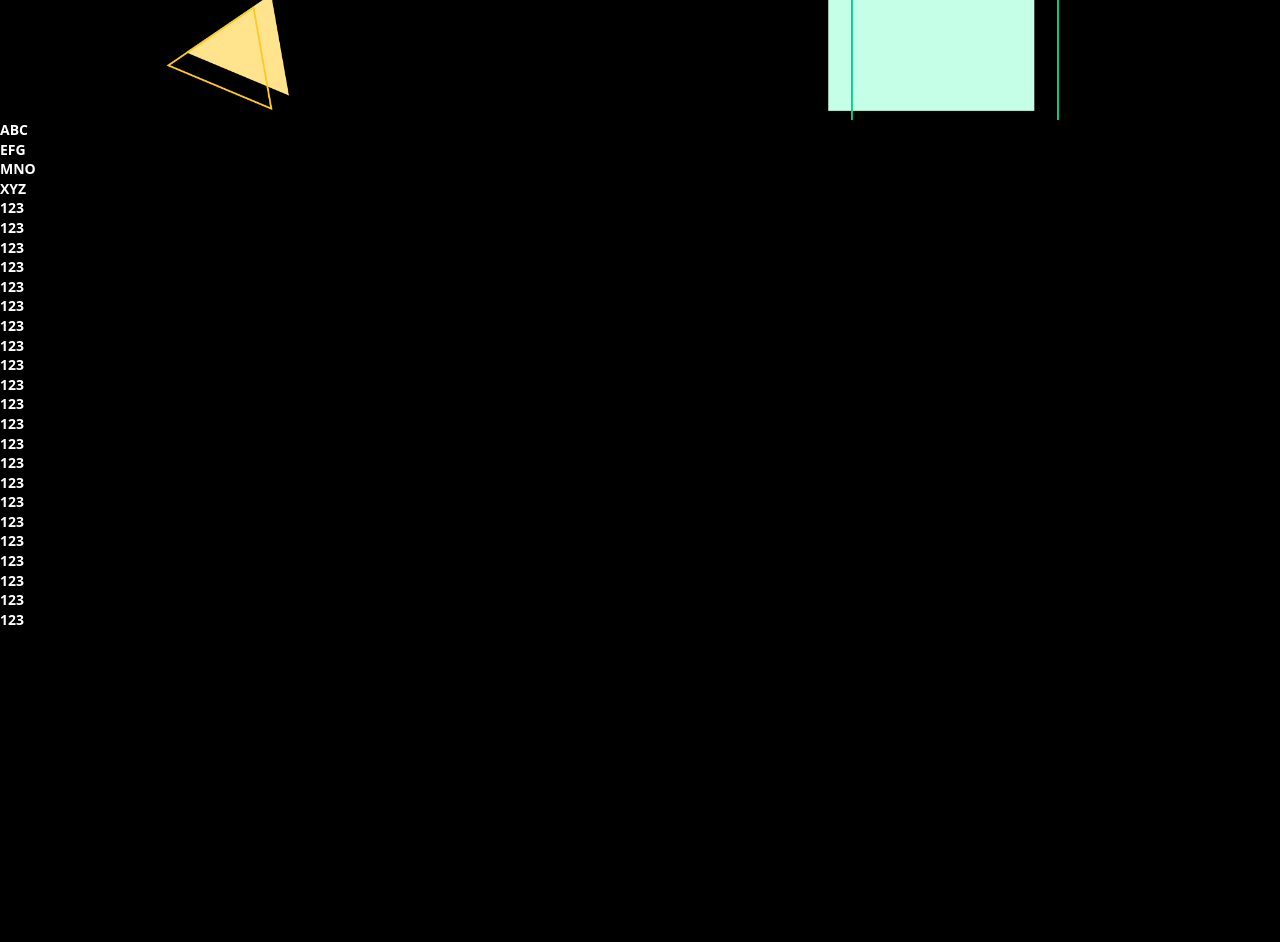
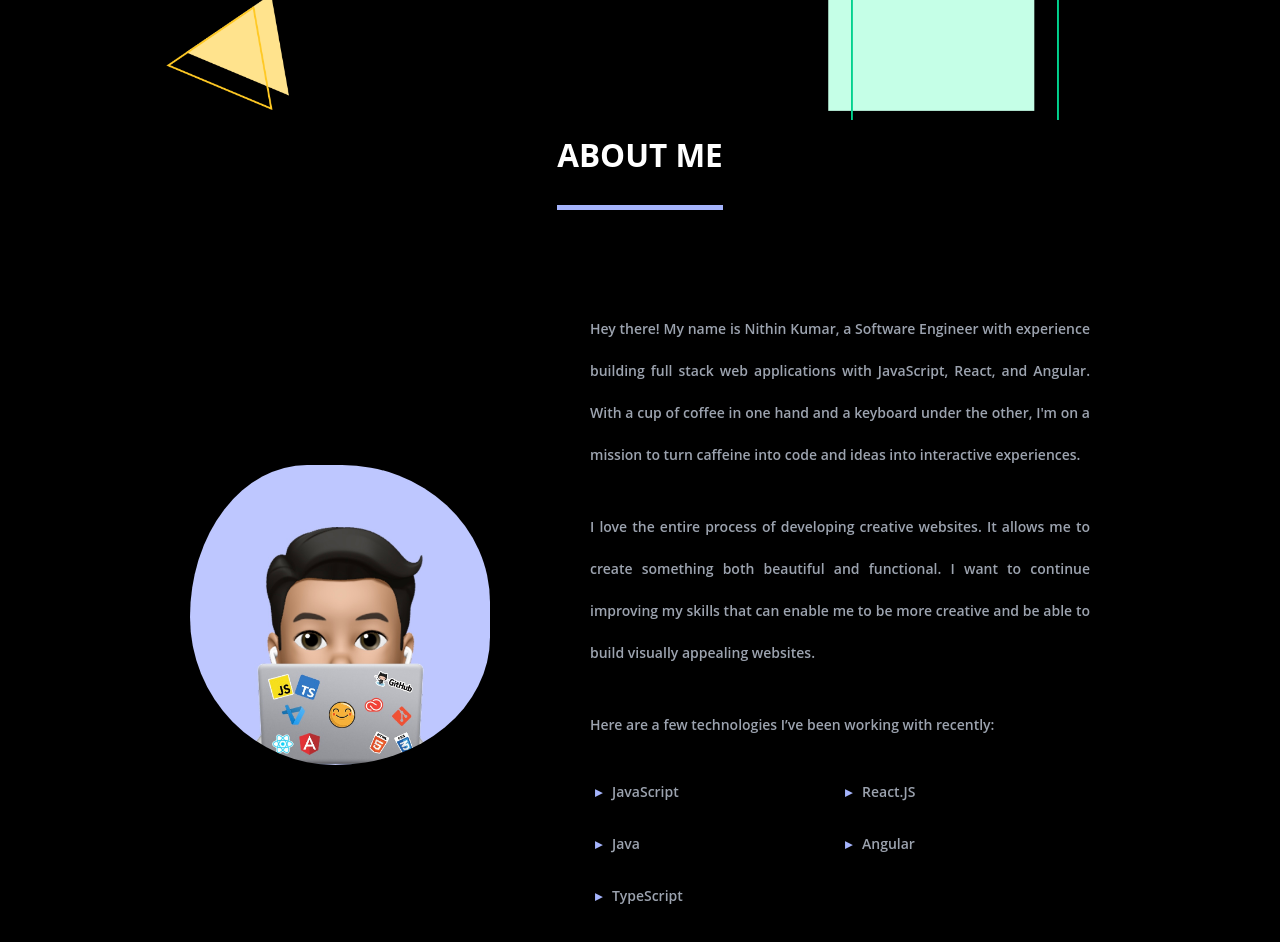
Before and after one commit to Nithin-ELS/Portfolio, a React (Create React App) app: page / in a window 1280 px wide. Shown: the part 680-1622 px from the top of the page. Before the commit the page ends 1309 px from the top, so only its background shows below. Built offline with nearby package versions, Linux system fonts and the light colour scheme.

Commit message:
Added About content

```diff
--- a/src/components/about/About.css
+++ b/src/components/about/About.css
@@ -1,19 +1,156 @@
-@keyframes slide-up-animation {
-    0%{
+#about {
+  display: flex;
+  justify-content: center;
+
+  @keyframes slide-up-animation {
+    0% {
       opacity: 0;
       transform: translate3d(0px, 100%, 0px);
     }
-    100%{
+    100% {
       opacity: 1;
       transform: translate3d(0px, 0px, 0px);
     }
   }
-  .slide-up-animation{
+
+  .slide-up-animation {
     animation-duration: 1000ms;
     animation-timing-function: ease;
     animation-delay: 0ms;
     animation-name: slide-up-animation;
     animation-direction: normal;
     animation-fill-mode: both;
-    animation-iteration-count: 1
+    animation-iteration-count: 1;
   }
+
+  @keyframes profile-animate {
+    0% {
+      border-radius: 60% 40% 30% 70%/60% 30% 70% 40%;
+    }
+
+    50% {
+      border-radius: 30% 60% 70% 40%/50% 60% 30% 60%;
+    }
+    100% {
+      border-radius: 60% 40% 30% 70%/60% 30% 70% 40%;
+    }
+  }
+
+  .profile-animate {
+    animation-duration: 8s;
+    animation-timing-function: ease-in-out;
+    animation-delay: 1s;
+    animation-iteration-count: infinite;
+    animation-direction: normal;
+    animation-fill-mode: none;
+    animation-play-state: running;
+    animation-name: profile-animate;
+    animation-timeline: auto;
+    animation-range-start: normal;
+    animation-range-end: normal;
+  }
+
+  .about-container {
+    width: 100%;
+    display: flex;
+    align-content: center;
+    align-items: center;
+    flex-wrap: wrap;
+    flex-direction: column;
+    padding-bottom: 100px;
+  }
+
+  .about-header {
+    font-size: 2.25rem;
+    font-weight: 700;
+    padding-bottom: 1rem;
+    border-bottom: 5px solid #a5b4fc;
+    margin-bottom: 7rem;
+    line-height: 2.25;
+  }
+  .about-image {
+    background: url(../../assets/img/mymemoji.jpg) center/cover;
+    background-repeat: no-repeat;
+    background-size: cover;
+    animation: profile-animate 8s ease-in-out 0s infinite;
+    height: 300px;
+    justify-self: center;
+    order: 1;
+    width: 300px;
+    border-radius: 50px;
+    justify-content: center;
+    margin: 0 50px;
+
+    @media (min-width: 768px) and (max-width: 1023px) {
+      height: 200px;
+      width: 200px;
+    }
+
+    @media (max-width: 767px) {
+      height: 200px;
+      width: 200px;
+    }
+  }
+  .about-wrapper {
+    /* text-justify: auto; */
+    color: rgb(156, 163, 175);
+    line-height: 3;
+    font-weight: 400;
+    display: flex;
+    width: 100%;
+    align-items: center;
+    justify-content: center;
+    /* margin: 0 100px 0 0; */
+    flex-wrap: wrap;
+    @media (min-width: 768px) and (max-width: 1023px) {
+      flex-direction: column;
+      max-width: 768px;
+      width: 100%;
+      gap: 50px;
+      margin: 0 0 100px 0;
+    }
+
+    @media (max-width: 767px) {
+      flex-direction: column;
+      max-width: 640px;
+      width: 100%;
+      gap: 30px;
+      margin: 0 0 100px 0;
+    }
+  }
+
+  .about-content {
+    order: 999;
+    text-align: justify;
+    font-weight: 600;
+    padding: 0 50px;
+    @media (min-width: 1024px) {
+      width: 500px;
+    }
+  }
+
+  .about-skills {
+    width: 100%;
+    display: table;
+    span {
+      color: #a5b4fc;
+      margin-right: 10px;
+    }
+    ul {
+      margin: 20px 0 0 0;
+      list-style: none;
+      padding: 0;
+      display: flex;
+      flex-wrap: wrap;
+      text-align: justify;
+    }
+    li {
+      width: 50%;
+      box-sizing: border-box;
+      padding: 5px;
+      @media (max-width: 600px) {
+      width: 100%;
+      }
+    }
+  }
+}
--- a/src/components/about/About.jsx
+++ b/src/components/about/About.jsx
@@ -1,34 +1,82 @@
 import React from "react";
+import "./About.css";
 
 export const About = () => {
-    return(
-        <div id="about" className="slide-up-animation" style={{color:"white",animationDelay:"0ms"}}>
-            <div className="slide-up-animation" style={{animationDelay: "200ms"}}>ABC</div>
-            <div className="slide-up-animation" style={{animationDelay: "400ms"}}>EFG</div>
-            <div className="slide-up-animation" style={{animationDelay: "600ms"}}>MNO</div>
-            <div className="slide-up-animation" style={{animationDelay: "800ms"}}>XYZ</div>
-                123 <br/>
-                123 <br/>
-                123 <br/>
-                123 <br/>
-                123 <br/>
-                123 <br/>
-                123 <br/>
-                123 <br/>
-                123 <br/>
-                123 <br/>
-                123 <br/>
-                123 <br/>
-                123 <br/>
-                123 <br/>
-                123 <br/>
-                123 <br/>
-                123 <br/>
-                123 <br/>
-                123 <br/>
-                123 <br/>
-                123 <br/>
-                123 <br/>
+  return (
+    <div
+      id="about"
+      className="slide-up-animation"
+      style={{ color: "white", animationDelay: "0ms" }}
+    >
+      <div className="about-container">
+        <div className="about-header">ABOUT ME</div>
+
+        <div
+          className="slide-up-animation about-wrapper"
+          style={{ animationDelay: "200ms" }}
+        >
+          <div className="about-image"></div>
+          <div className="about-content">
+            <div>
+              Hey there! My name is Nithin Kumar, a Software Engineer with
+              experience building full stack web applications with JavaScript,
+              React, and Angular. With a cup of coffee in one hand and a
+              keyboard under the other, I'm on a mission to turn caffeine into
+              code and ideas into interactive experiences.{" "}
+            </div>
+            <div style={{ paddingTop: "30px" }}>
+              {" "}
+              I love the entire process of developing creative websites. It
+              allows me to create something both beautiful and functional. I
+              want to continue improving my skills that can enable me to be more
+              creative and be able to build visually appealing websites. <br />
+              <div style={{ paddingTop: "30px" }}>
+                Here are a few technologies I’ve been working with recently:
+              </div>
+            </div>
+            <span className="about-skills">
+              <ul>
+                <li className="about-skills">
+                  <span>▸</span>JavaScript
+                </li>
+                <li className="about-skills">
+                  <span>▸</span>React.JS
+                </li>
+                <li className="about-skills">
+                  <span>▸</span>Java
+                </li>
+                <li className="about-skills">
+                  <span>▸</span>Angular
+                </li>
+                <li className="about-skills">
+                  <span>▸</span>TypeScript
+                </li>
+              </ul>
+            </span>
+          </div>
         </div>
-    );
-}
+        {/* <div>123</div>
+        <div>123</div>
+        <div>123</div>
+        <div>123</div>
+        <div>123</div>
+        <div>123</div>
+        <div>123</div>
+        <div>123</div>
+        <div>123</div>
+        <div>123</div>
+        <div>123</div>
+        <div>123</div>
+        <div>123</div>
+        <div>123</div>
+        <div>123</div>
+        <div>123</div>
+        <div>123</div>
+        <div>123</div>
+        <div>123</div>
+        <div>123</div>
+        <div>123</div> */}
+      </div>
+    </div>
+  );
+};
--- a/src/components/home/Home.css
+++ b/src/components/home/Home.css
@@ -188,3 +188,31 @@ body{
 .discover-more-float{
   animation: float 6s ease-in-out infinite;
 }
+
+@keyframes profile-animate {
+  0% {
+    border-radius: 60% 40% 30% 70%/60% 30% 70% 40%;
+  }
+
+  50% {
+    border-radius: 30% 60% 70% 40%/50% 60% 30% 60%;
+  }
+  100% {
+    border-radius: 60% 40% 30% 70%/60% 30% 70% 40%;
+  }
+}
+
+
+.profile-animate {
+  animation-duration: 8s;
+  animation-timing-function: ease-in-out;
+  animation-delay: 0s;
+  animation-iteration-count: infinite;
+  animation-direction: normal;
+  animation-fill-mode: none;
+  animation-play-state: running;
+  animation-name: profile-animate;
+  animation-timeline: auto;
+  animation-range-start: normal;
+  animation-range-end: normal;
+}
```
Also changed, not shown: src/assets/img/mymemoji.jpg (added).
